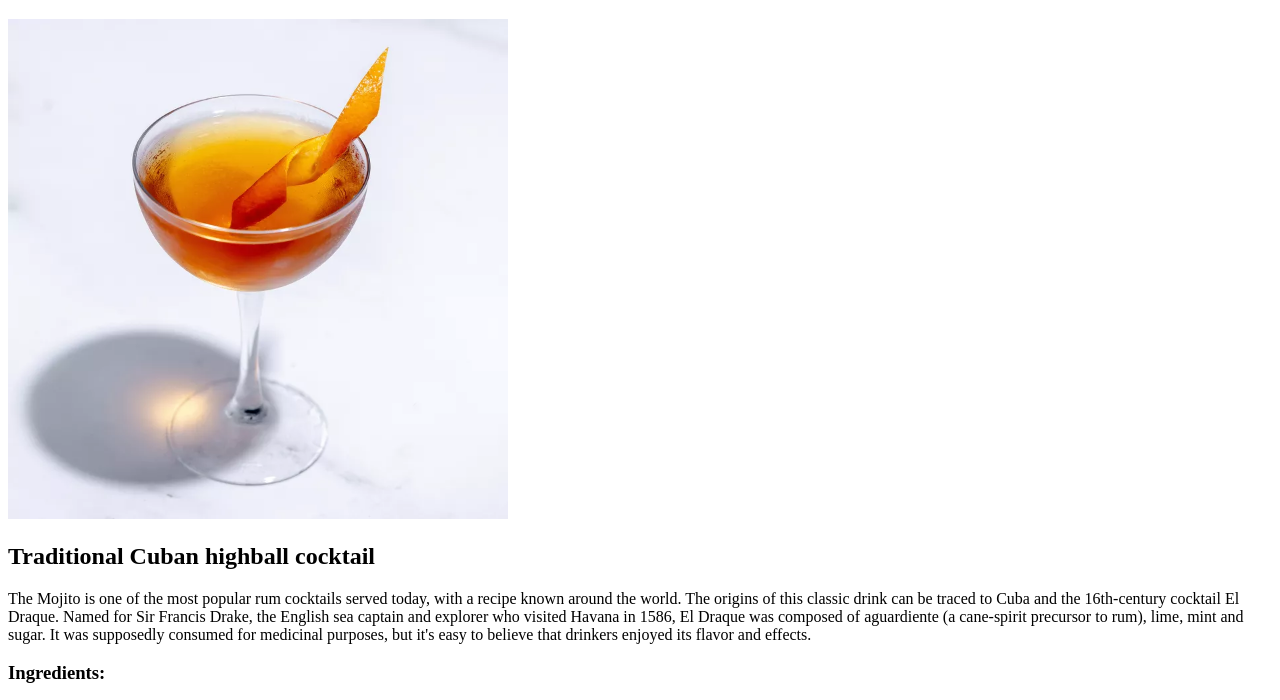
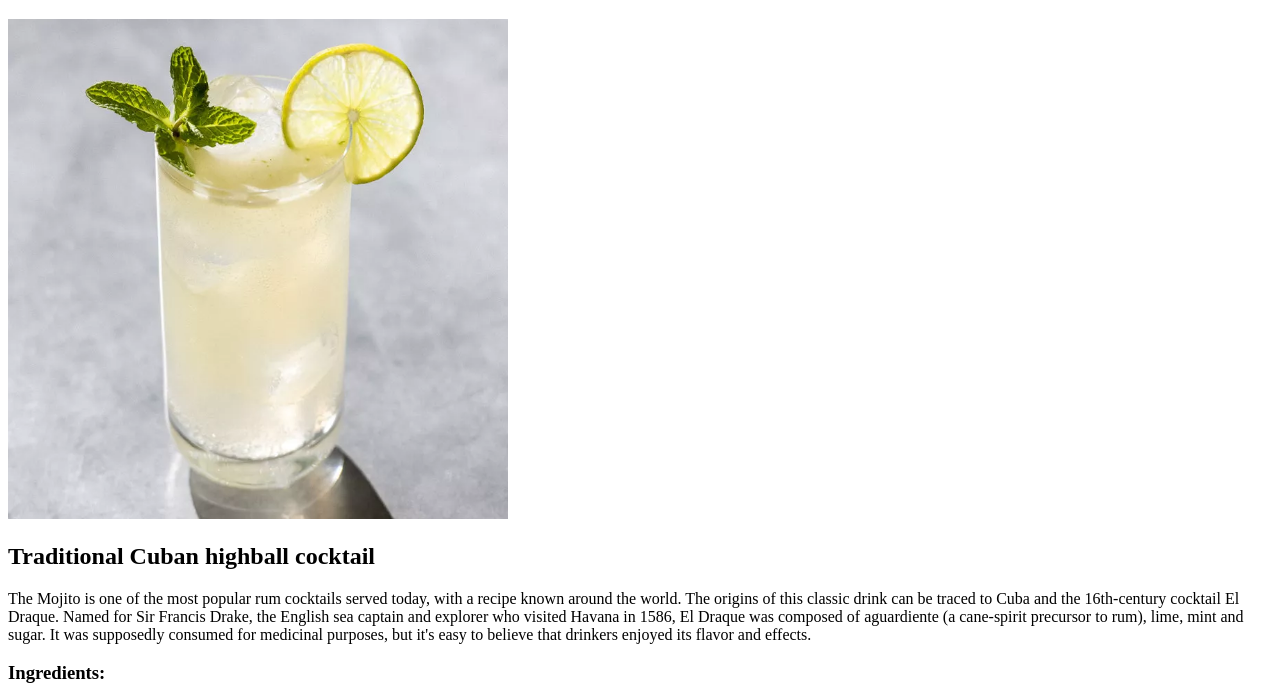
Before and after one commit to Dominican923/odin-recipes, a plain HTML site: page recipes/mojito.html in a window 1280 px wide. Shown: the part 61-761 px from the top of the page. Drawn offline with Linux system fonts and the light colour scheme.

Commit message:
Fix mojito.html display Martinez image

```diff
--- a/recipes/mojito.html
+++ b/recipes/mojito.html
@@ -6,7 +6,7 @@
 </head>
 <body>
     <h1>Mojito</h1>
-    <img src="../images/martinez.webp" height="500">
+    <img src="../images/mojito.webp" height="500" alt="Mojitos in a highball glass with mint and lime.">
     <h2>Traditional Cuban highball cocktail</h2>
 
     <p>The Mojito is one of the most popular rum cocktails served today, with a recipe known around the world. The origins of this classic drink can be traced to Cuba and the 16th-century cocktail El Draque. Named for Sir Francis Drake, the English sea captain and explorer who visited Havana in 1586, El Draque was composed of aguardiente (a cane-spirit precursor to rum), lime, mint and sugar. It was supposedly consumed for medicinal purposes, but it&apos;s easy to believe that drinkers enjoyed its flavor and effects.</p>
```
